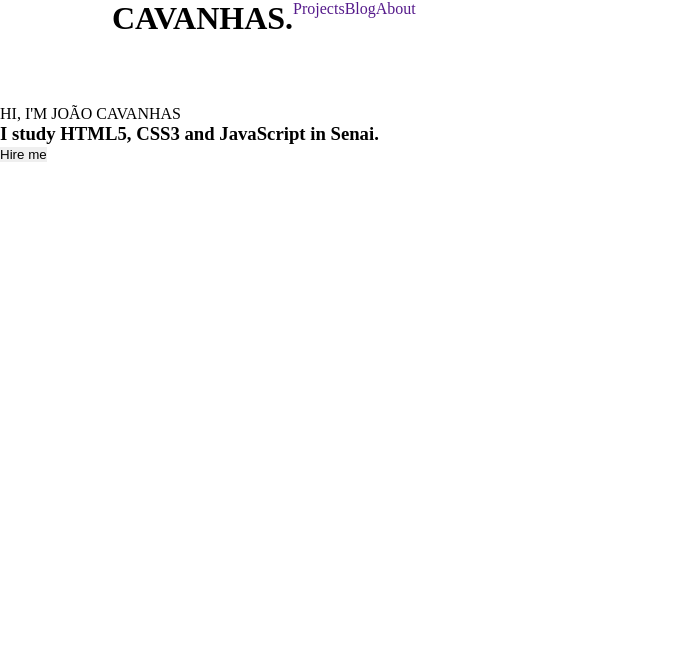
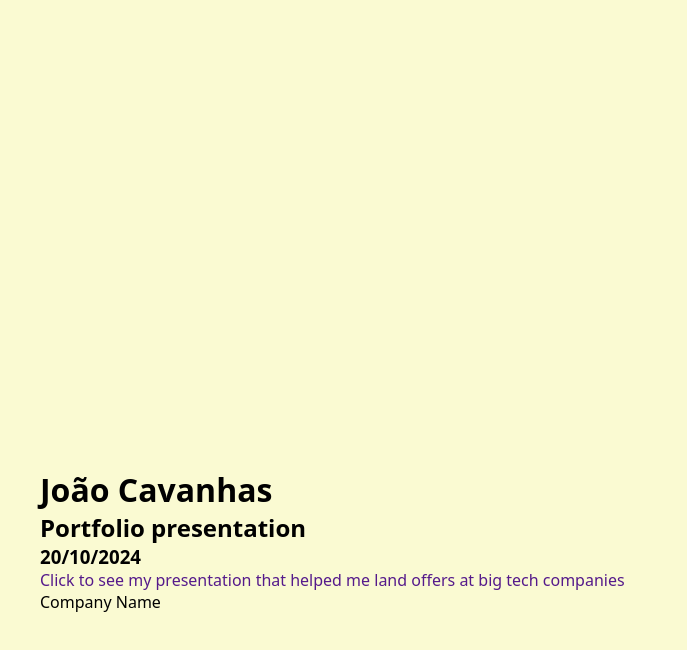
Before and after one commit to joaocavanhass/portfolio-dev.html, a plain HTML site: page src/index.html in a window 1280 px wide. Shown: the whole page, without its empty margins (0-687 px from the left). Drawn offline with Linux system fonts and the light colour scheme.

Commit message:
feat: portfolio update

```diff
--- a/src/index.html
+++ b/src/index.html
@@ -1,29 +1,19 @@
 <!DOCTYPE html>
-<html lang="en">
+<html lang="Pt-Br">
 <head>
     <meta charset="UTF-8">
     <meta name="viewport" content="width=device-width, initial-scale=1.0">
-    <link rel="stylesheet" href="../src/style.css">
+    <link rel="stylesheet" href="/src/style.css">
     <link rel="stylesheet" href="/src/styles/global.css">
-    <title>portfolio-dev</title>
+    <title>my portfolio</title>
 </head>
 <body>
-    <div class="header">
-        <div class="header-content">
-            <h1>CAVANHAS.</h1>
-            <a href="">Projects</a>
-            <a href="">Blog</a>
-            <a href="">About</a>
-        </div>
-        <div class="header-text">
-            <p>HI, I'M JOÃO CAVANHAS</p>
-            <h3>
-                I study HTML5, CSS3 and JavaScript in Senai.
-            </h3>
-        </div>
-        <div class="button">
-            <button>Hire me</button>
-        </div>
+    <div class="content">
+        <h1>João Cavanhas</h1>
+        <h2>Portfolio presentation</h2>
+        <h3>20/10/2024</h3>
+        <a href="">Click to see my presentation that helped me land offers at big tech companies</a>
+        <p>Company Name</p>
     </div>
 </body>
 </html>
--- a/src/style.css
+++ b/src/style.css
@@ -1,15 +1,16 @@
 @import url('/src/styles/global.css');
 
-.header-content {
-    height: 105px;
+body {
+    background-color: lightgoldenrodyellow;
+    font-family: system-ui, -apple-system, BlinkMacSystemFont, 'Segoe UI', Roboto, Oxygen, Ubuntu, Cantarell, 'Open Sans', 'Helvetica Neue', sans-serif;
+}
+
+.content {
+    height: 1080px;
     width: 100%;
     display: flex;
-    flex-direction: row;
-
-    padding: 0px 112px;
-}
-
-.header-content a {
-    display: flex;
+    flex-direction: column;
+    justify-content: center;
+    padding: 40px;
 
 }
--- a/src/styles/global.css
+++ b/src/styles/global.css
@@ -5,10 +5,3 @@
     text-decoration: none;
     border: none;
 }
-
-:root {
-
-    --bg-color: #121212
-    --color-white: #f7f7f5
-    --color-black: #181818
-}
```
